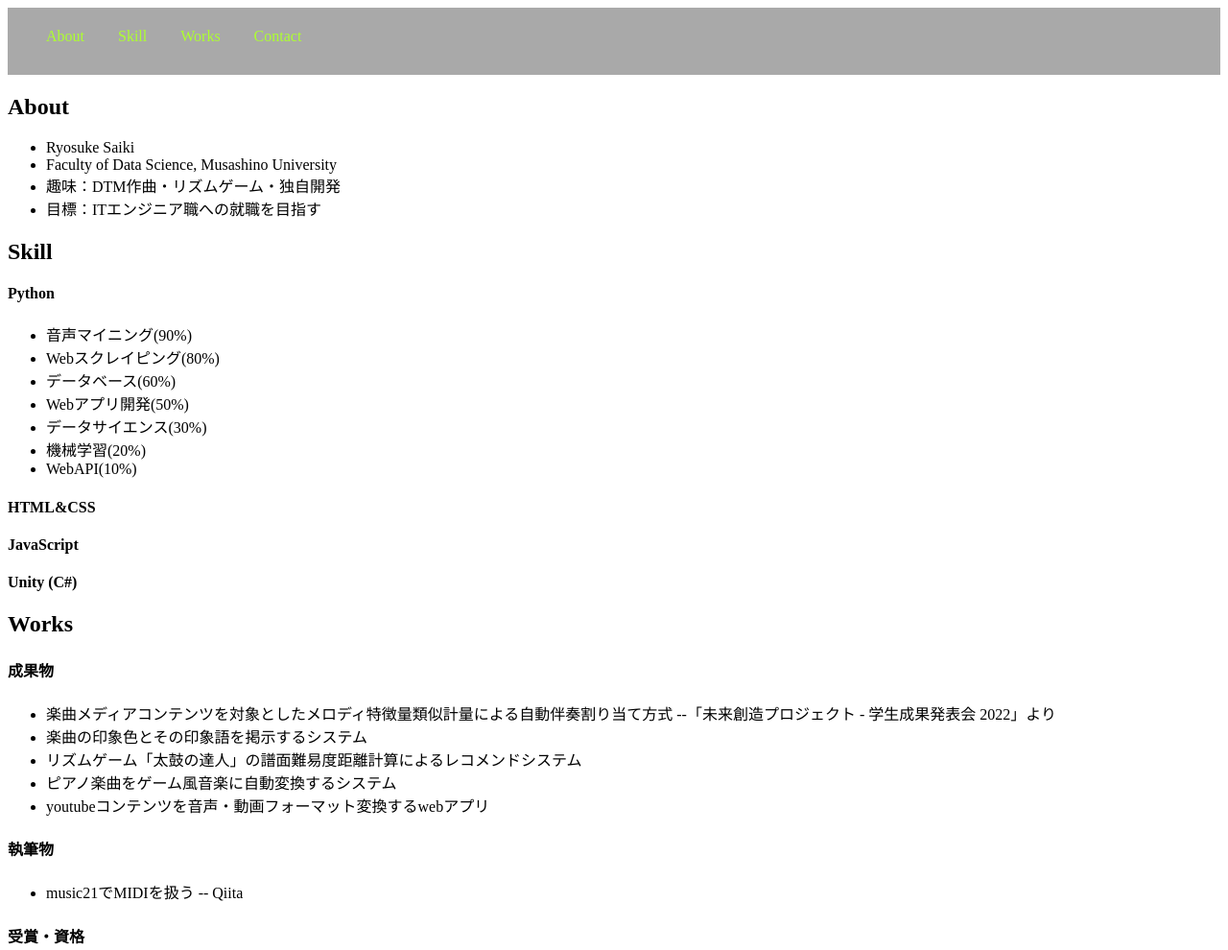
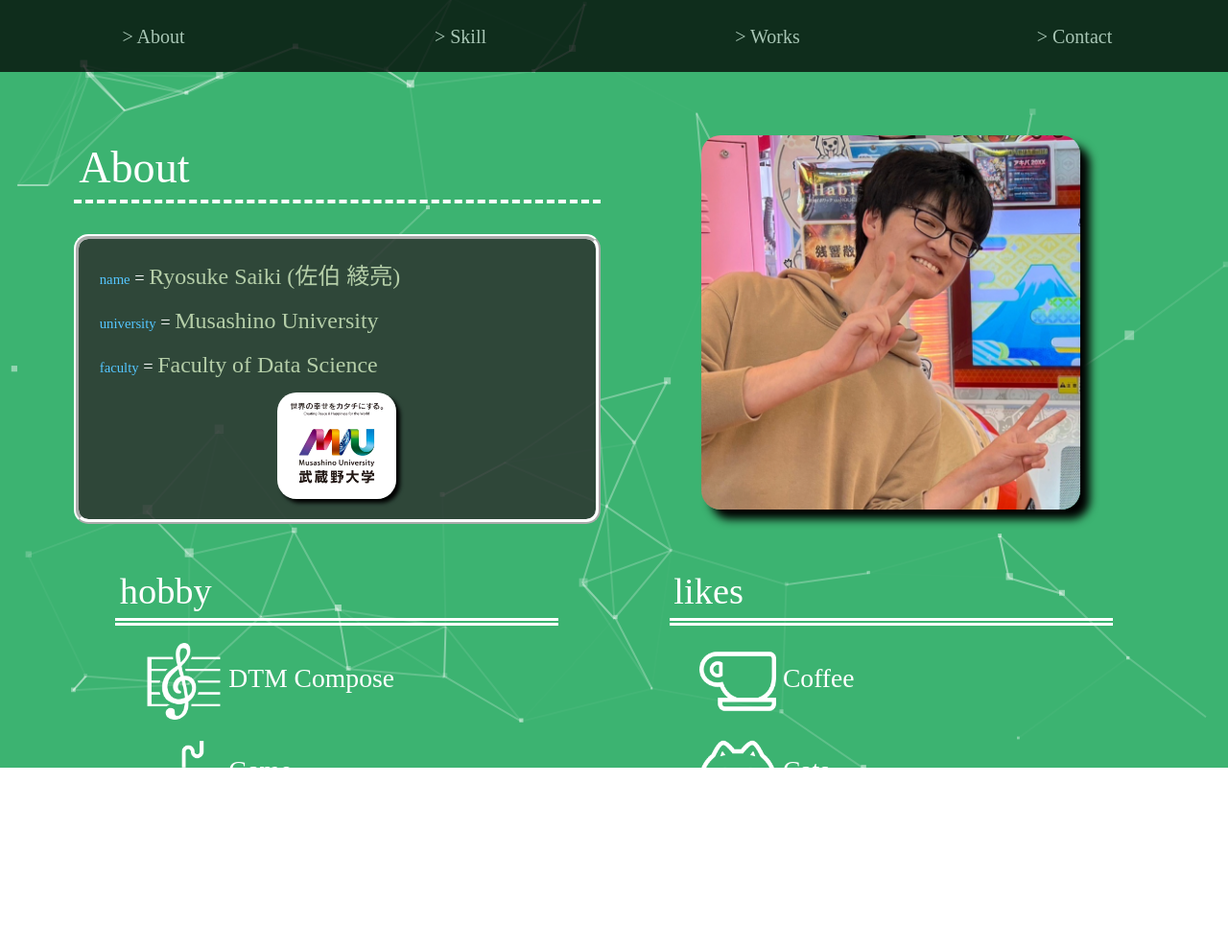
Before and after one commit to pam5596/portfolio-v1, a plain HTML site: page docs/index.html in a window 1280 px wide. Shown: the top 990 px of the page at 96% size. Drawn offline with nearby package versions, Linux system fonts and the light colour scheme.

Commit message:
edit portfolio

```diff
--- a/docs/index.css
+++ /dev/null
@@ -1,26 +0,0 @@
-nav {
-width: 100%;
-height: 70px;
-background-color: darkgray;
-padding-top: 5px;
-box-sizing: border-box;
-}
-
-ul.menu {
-display: flex;
-}
-
-li.menu {
-list-style: none;
-}
-
-li.menu a {
-display: block;
-text-decoration: none;
-color: greenyellow;
-margin-right: 35px;
-}
-
-footer{
-text-align: center;
-}
--- a/docs/index.html
+++ b/docs/index.html
@@ -4,49 +4,65 @@
     <meta charset="UTF-8">
     <meta name="viewport" content="width=device-width, initial-scale=1">
     <title>ポートフォリオサイト</title>
-    <link href="index.css" rel="stylesheet" type="text/css">
+    <link href="https://cdn.jsdelivr.net/npm/bootstrap@5.0.2/dist/css/bootstrap.min.css" rel="stylesheet" integrity="sha384-EVSTQN3/azprG1Anm3QDgpJLIm9Nao0Yz1ztcQTwFspd3yD65VohhpuuCOmLASjC" crossorigin="anonymous">
+    <link href="style.css" rel="stylesheet" type="text/css">
+    <script src="https://cdn.jsdelivr.net/npm/bootstrap@5.0.2/dist/js/bootstrap.bundle.min.js" integrity="sha384-MrcW6ZMFYlzcLA8Nl+NtUVF0sA7MsXsP1UyJoMp4YLEuNSfAP+JcXn/tWtIaxVXM" crossorigin="anonymous"></script>
   </head>
 
   <body>
-    <nav>
-      <ul class="menu">
-        <li class="menu"><a href="#about">About</a></li>
-        <li class="menu"><a href="#skill">Skill</a></li>
-        <li class="menu"><a href="#works">Works</a></li>
-        <li class="menu"><a href="#contact">Contact</a></li>
+    <div id="particles-js"></div>
+    <div id="wrapper">
+      <nav class="text-center">
+        <ul>
+          <li><a href="#about">> About</a></li>
+          <li><a href="#skill">> Skill</a></li>
+          <li><a href="#works">> Works</a></li>
+          <li><a href="#contact">> Contact</a></li>
         </ul>
       </nav>
 
+      <div class="content">
         <div id="about">
-      <h2>About</h2>
-      <ul>
-        <li>Ryosuke Saiki</li>
-        <li>Faculty of Data Science, Musashino University</li>
-        <li>趣味：DTM作曲・リズムゲーム・独自開発</li>
-        <li>目標：ITエンジニア職への就職を目指す
-        </li>
+          <div class="row align-items-start">
+            <div class="col left">
+              <h1 class="content-h1">About</h1>
+              <ul class="screen">
+                <li><span class="variable">name</span> = <span class="variable-name">Ryosuke Saiki (佐伯 綾亮)</span></li>
+                <li><span class="variable">university</span> = <span class="variable-name">Musashino University</span></li>
+                <li><span class="variable">faculty</span> = <span class="variable-name">Faculty of Data Science</span><br>
+                <div><a href="https://www.musashino-u.ac.jp/academics/faculty/data_science/" target="_blank"><img class="logo img-fluid" src="image/img2.jpg"></a></div>
               </ul>
+            </div>
+            <div class="col right">
+              <img class="face img-fluid" src="image/img1.png">
+            </div>
+          </div>
+          <div class="row align-items-end">
+            <div class="col third">
+              <h2 class="content-h2">hobby</h2>
+              <ul class="third-list">
+                <li class="third-li"><img class="icon" src="image/img3.png"> DTM Compose</li>
+                <li class="third-li"><img class="icon" src="image/img4.png"> Game</li>
+                <li class="third-li"><img class="icon" src="image/img5.png"> Programming</li>
+              </ul>
+            </div>
+            <div class="col third">
+              <h2 class="content-h2">likes</h2>
+              <ul class="third-list">
+                <li><img class="icon" src="image/img6.png"> Coffee</li>
+                <li><img class="icon" src="image/img7.png"> Cats</li>
+                <li><img class="icon" src="image/img8.png"> Astronomy</li>
+              </ul>
+            </div>
           </div>
 
         <div id="skill">
-    <h2>Skill</h2>
-      <h4>Python</h4>
-      <ul>
-          <li>音声マイニング(90%)</li>
-          <li>Webスクレイピング(80%)</li>
-          <li>データベース(60%)</li>
-          <li>Webアプリ開発(50%)</li>
-          <li>データサイエンス(30%)</li>
-          <li>機械学習(20%)</li>
-          <li>WebAPI(10%)</li>
-      </ul>
-      <h4>HTML&CSS</h4>
-      <h4>JavaScript</h4>
-      <h4>Unity (C#)</h4>
+        <h1 class="content-title">Skill</h1>
+
         </div>
 
         <div id="works">
-      <h2>Works</h2>
+          <h1 class="content-title">Works</h1>
             <div id="artifacts">
               <h4>成果物</h4>
               <ul>
@@ -74,7 +90,7 @@
         </div>
 
         <div id="contact">
-      <h2>Contact</h2>
+          <h1 class="content-title">Contact</h1>
           <ul>
             <li>email：s2222015[at]st.musashino-u.ac.jp</li>
             <li><a href="https://github.com/pdmuds4" target="_blank">github</a></li>
@@ -84,6 +100,11 @@
         </div>
 
         <footer>©︎2023 Ryosuke Saiki</footer>
+      </div>
+    </div>
+
+    <script src="http://cdn.jsdelivr.net/particles.js/2.0.0/particles.min.js"></script>
+    <script src="js/particles.js"></script>
   </body>
 
 </html>
--- /dev/null
+++ b/docs/js/particles.js
@@ -0,0 +1,82 @@
+particlesJS("particles-js",{
+	"particles":{
+		"number":{
+			"value":50,//この数値を変更すると幾何学模様の数が増減できる
+			"density":{
+				"enable":true,
+				"value_area":800
+			}
+		},
+		"color":{
+			"value":"#ffffff"//色
+		},
+		"shape":{
+			"type":"polygon",//形状はpolygonを指定
+			"stroke":{
+				"width":0,
+			},
+	"polygon":{
+		"nb_sides":4//多角形の角の数
+	},
+	"image":{
+		"width":190,
+		"height":100
+	}
+	},
+		"opacity":{
+		"value":0.3,
+		"random":false,
+		"anim":{
+			"enable":true,
+			"speed":2.2722661797524872,
+			"opacity_min":0.08115236356258881,
+			"sync":false
+		}
+		},
+		"size":{
+			"value":5,
+			"random":true,
+			"anim":{
+				"enable":false,
+				"speed":40,
+				"size_min":0.1,
+				"sync":false
+			}
+		},
+		"line_linked":{
+			"enable":true,
+			"distance":150,
+			"color":"#ffffff",
+			"opacity":0.6,
+			"width":2
+		},
+		"move":{
+			"enable":true,
+			"speed":4,//この数値を小さくするとゆっくりな動きになる
+			"direction":"none",//方向指定なし
+			"random":false,//動きはランダムにしない
+			"straight":false,//動きをとどめない
+			"out_mode":"out",//画面の外に出るように描写
+			"bounce":false,//跳ね返りなし
+			"attract":{
+				"enable":false,
+				"rotateX":600,
+				"rotateY":961.4383117143238
+			}
+		}
+	},
+	"interactivity":{
+		"detect_on":"canvas",
+		"events":{
+			"onhover":{
+				"enable":false,
+				"mode":"repulse"
+			},
+	"onclick":{
+		"enable":false
+	},
+	"resize":true
+		}
+	},
+	"retina_detect":true
+});
--- /dev/null
+++ b/docs/style.css
@@ -0,0 +1,245 @@
+html,body{
+	height: 100%;/*高さを100%にして描画エリアをとる*/
+    color:white;
+    font-family: 'Hack Nerd Font';
+    font-size:120%;
+}
+
+#particles-js{
+	position:fixed;/*描画固定*/
+	z-index:-1;/*描画を一番下に*/
+	width: 100%;
+	height: 100%;
+	background-color:#3cb371;/*背景色*/
+}
+
+#wrapper{
+	position: relative;/*描画を#particles-jsよりも上にするためposition:relative;を指定*/
+	z-index: 1;/*z-indexの数字を大きくすることで描画を#particles-jsよりも上に*/
+	width:100%;
+	height: 100%;
+}
+
+/* navigater */
+nav ul{
+    z-index: 2;
+    display: table;
+    padding:0;
+    list-style: none;
+    position: fixed;
+    background-color: black;
+    opacity: 0.75;
+    width:100%;
+    height:70px;
+}
+
+nav li{
+    vertical-align: middle;
+    float:left;
+    padding:20px;
+    width:25%;
+}
+
+nav a{
+    color:white;
+    text-decoration: none;
+    font-size: 20px;
+    padding:7% 8%;
+    position: relative;
+    opacity: 0.8;
+}
+
+nav a::after {
+    position: absolute;
+    left: 0;
+    content: '';
+    width: 100%;
+    height: 2px;
+    background: white;
+    bottom: 10px;
+    transform: scale(0, 5);
+    transform-origin: left top;
+    transition: transform 0.3s;
+    }
+
+nav a:hover::after {
+    transform: scale(1, 1);
+}
+
+nav a:hover{
+    color:white;
+    opacity: 1;
+}
+
+/* content */
+.content{
+    padding:4% 6%;
+}
+
+#about, #skill, #works, #contact{
+    padding-top:8%;
+}
+
+.content-h1{
+    width:100%;
+    padding:1%;
+    margin-bottom:6%;
+    font-size:200%;
+    border-bottom:4px dashed white;
+}
+
+.content-title{
+    width:48%;
+    padding:1%;
+    margin-bottom:4%;
+    font-size:200%;
+    border-bottom:4px dashed white;
+}
+
+.content-h2{
+    margin-top:5%;
+    padding:1%;
+    border-bottom:8px double white;
+}
+
+/* about */
+.right{
+    text-align: center;
+}
+.screen{
+    width:100%;
+    height:100%;
+    color:white;
+    padding: 4% 4% 2% 4%;
+    border:5px ridge white;
+    background-color:rgba(44,44,44,0.8);
+    border-radius: 15px;
+    list-style: none;
+    position: relative;
+    font-size: 80%;
+}.screen li{
+    margin-bottom: 2%;
+}
+
+.variable{
+    color:rgb(85, 198, 255);
+    font-size: 80%;
+}.variable-name{
+    color:rgba(181,206,168);
+    font-size: 130%;
+}
+.logo{
+    height:45%;
+    width:25%;
+    border-radius: 20px;
+    box-shadow: 4px 4px 4px black;
+}.screen div{
+    margin-top:2%;
+    text-align: center;
+}.logo:hover{
+    opacity: 0.8;
+}
+
+.face{
+    height:72%;
+    width:72%;
+    border-radius: 20px;
+    box-shadow:10px 10px 10px black;
+}
+
+.third{
+    padding:0% 5%;
+}.third-list{
+    padding:0% 5%;
+}.third li{
+    list-style: none;
+    font-size: 120%;
+    padding:2% 2%;
+}.icon{
+    width:20%;
+    height:20%;
+}
+
+
+footer{
+    text-align: center;
+}
+
+
+@media (max-width:1110px) {
+    body{
+        font-size:105%;
+    }
+}
+@media (max-width:1000px) {
+    body{
+        font-size:90%;
+    }
+    nav li{
+        vertical-align: middle;
+        float:left;
+        padding:20px 10px;
+        width:25%;
+    }
+
+    nav a{
+        color:white;
+        text-decoration: none;
+        font-size: 20px;
+        padding:10px 15px;
+        position: relative;
+        opacity: 0.8;
+    }
+    nav a::after {
+        position: absolute;
+        left: 0;
+        content: '';
+        width: 100%;
+        height: 2px;
+        background: white;
+        bottom: 8px;
+        transform: scale(0, 5);
+        transform-origin: left top;
+        transition: transform 0.3s;
+    }
+}
+@media (max-width:900px){
+    body{
+        font-size:60%;
+    }
+}
+@media (max-width:670px) {
+    body{
+        font-size:50%;
+    }
+    nav li{
+        vertical-align: middle;
+        float:left;
+        padding:5px;
+        width:50%;
+    }
+
+    nav a{
+        color:white;
+        text-decoration: none;
+        font-size: 20px;
+        padding:5px 8px;
+        position: relative;
+        opacity: 0.8;
+    }
+    nav a::after {
+        position: absolute;
+        left: 0;
+        content: '';
+        width: 100%;
+        height: 2px;
+        background: white;
+        bottom: 2px;
+        transform: scale(0, 5);
+        transform-origin: left top;
+        transition: transform 0.3s;
+    }
+    .content{
+        padding:10% 6%;
+    }
+}
```
Also changed, not shown: docs/image/img1.png (added), docs/image/img2.jpg (added), docs/image/img3.png (added), docs/image/img4.png (added), docs/image/img5.png (added), docs/image/img6.png (added), docs/image/img7.png (added), docs/image/img8.png (added). Lines whose indentation alone changed are shown as unchanged.
